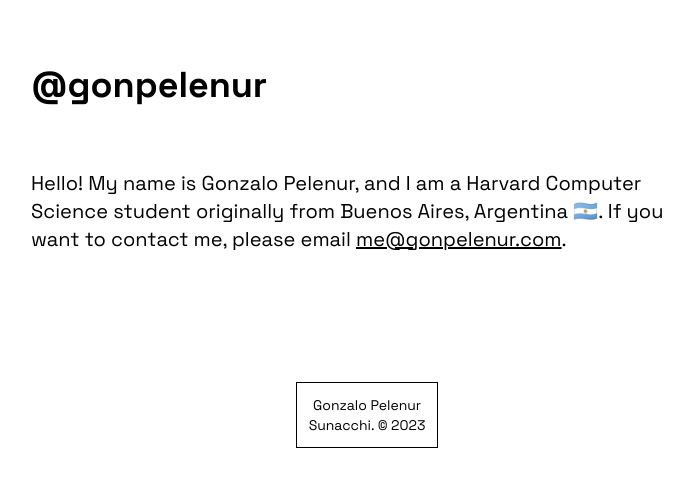
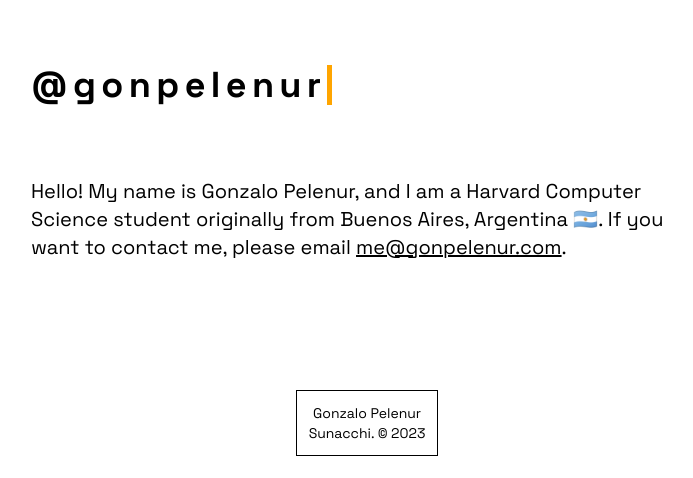
Before and after one commit to GonzaloPelenur/gonpelenur, a SvelteKit app: page / in a window 1280 px wide. Shown: the top 478 px of the page, without its empty margins (273-966 px from the left). Built offline with nearby package versions, Linux system fonts and the light colour scheme.

Commit message:
new text typewritter animation

```diff
--- a/src/app.css
+++ b/src/app.css
@@ -1,6 +1,31 @@
 @tailwind base;
 @tailwind components;
 @tailwind utilities;
+
+.typewriter h1 {
+  display: inline-block;
+  max-width: fit-content;
+  overflow: hidden; /* Ensures the content is not revealed until the animation */
+  border-right: .15em solid orange; /* The typwriter cursor */
+  white-space: nowrap; /* Keeps the content on a single line */
+  margin: 0 auto; /* Gives that scrolling effect as the typing happens */
+  letter-spacing: .15em; /* Adjust as needed */
+  animation:
+    typing 3.5s steps(40, end),
+    blink-caret .75s step-end infinite;
+}
+
+/* The typing effect */
+@keyframes typing {
+  from { width: 0 }
+  to { width: 100% }
+}
+
+/* The typewriter cursor effect */
+@keyframes blink-caret {
+  from, to { border-color: transparent }
+  50% { border-color: orange; }
+}
 
 @layer base {
   /* Nanum Myeongjo */
--- a/src/routes/+page.svelte
+++ b/src/routes/+page.svelte
@@ -4,7 +4,10 @@
 
 <div class="p-d">
     <main class="mx-auto max-w-2xl space-y-16">
-            <h1 class="text-4xl font-bold">@gonpelenur</h1>
+
+            <div class="typewriter">
+              <h1 class="text-4xl font-bold">@gonpelenur</h1>
+            </div>
             <p class="text-xl">
               Hello! My name is Gonzalo Pelenur, and I am a Harvard Computer Science student originally from Buenos Aires, Argentina 🇦🇷. If you want to contact me, please email <a href="mailto:me@gonpelenur.com"><u>me@gonpelenur.com</u></a>.
 
```
